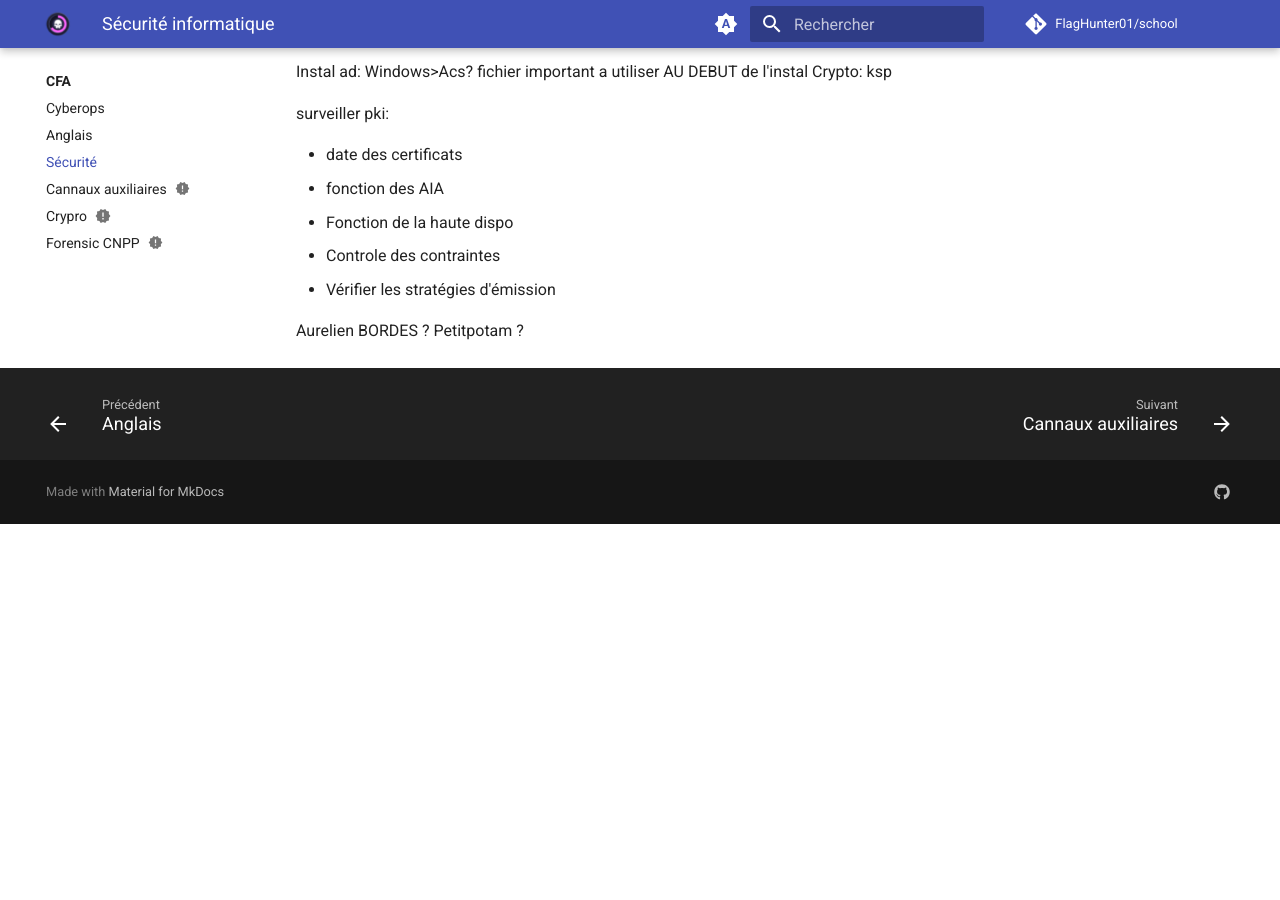
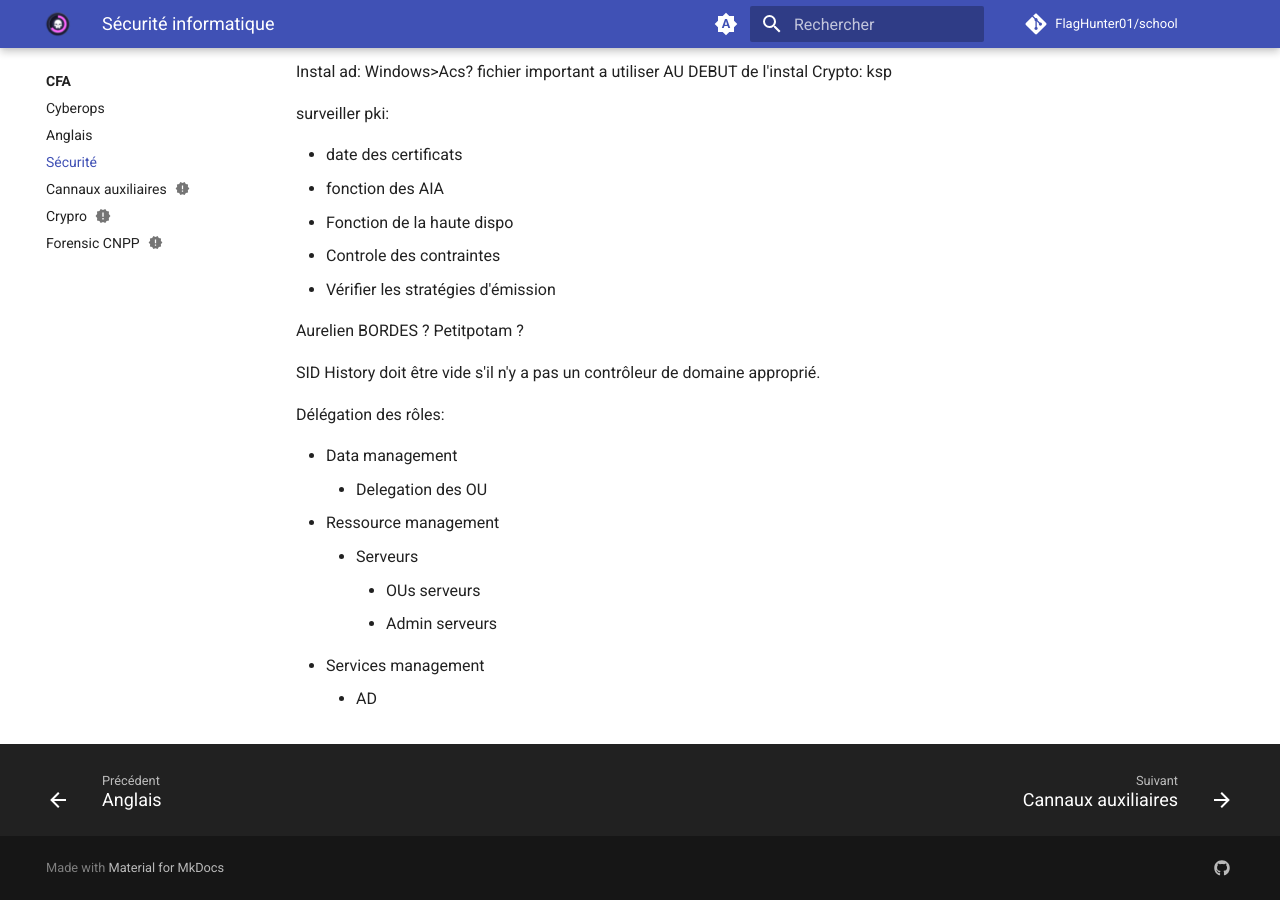
Before and after one commit to FlagHunter01/school, an MkDocs documentation site: the page built from docs/cfa/secu/index.md, in a window 1280 px wide and 900 px high, scrolled down 1585 px. Built offline with MkDocs 1.6.1 and Material for MkDocs 9.7.7, drawn with Linux system fonts in a browser that asks for light colours; comment, search, counter and statistics services are not loaded; before the commit the page ends 2109 px from its top, so only the background shows below that.

Commit message:
Delegation de roles

```diff
--- a/docs/cfa/secu/index.md
+++ b/docs/cfa/secu/index.md
@@ -77,3 +77,16 @@ surveiller pki:
 
 Aurelien BORDES ?
 Petitpotam ?
+
+SID History doit être vide s'il n'y a pas un contrôleur de domaine approprié.
+
+Délégation des rôles:
+
+- Data management
+    - Delegation des OU
+- Ressource management
+    - Serveurs
+        - OUs serveurs
+        - Admin serveurs
+- Services management
+    - AD
```
